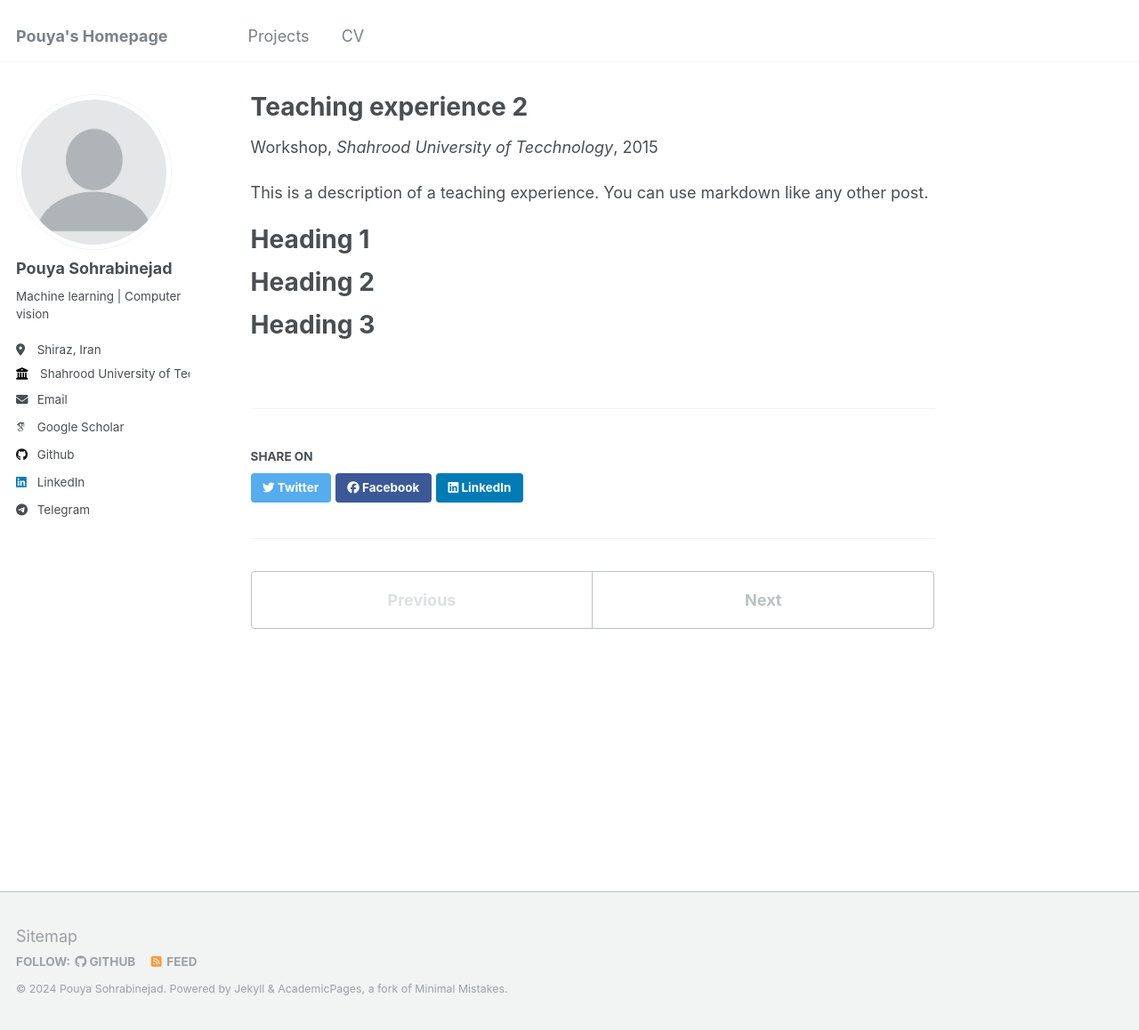
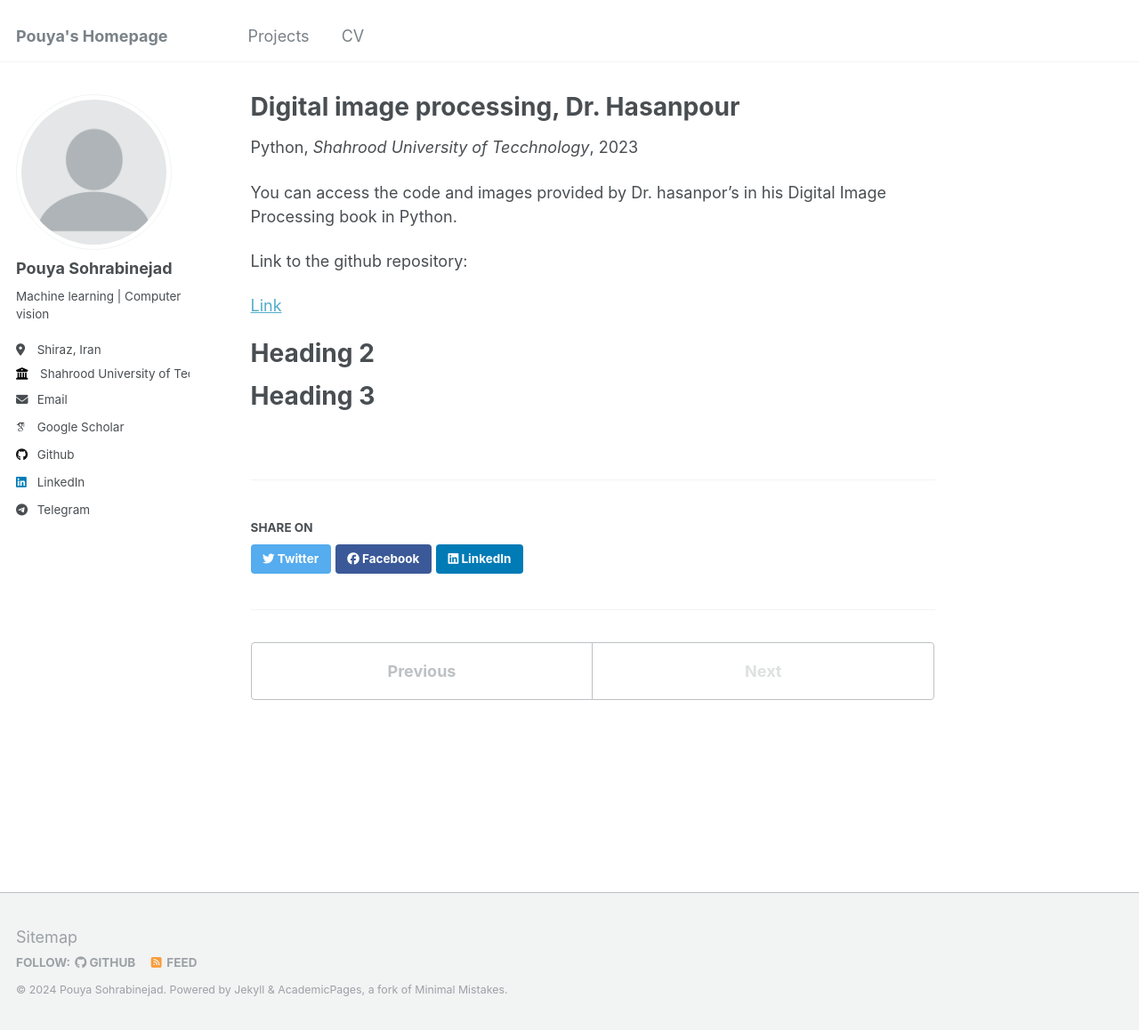
Before and after one commit to PouyaSonej/PouyaSonej.github.io, a Jekyll site: the page built from _teaching/project-2.md, in a window 1280 px wide and 1158 px high. Shown: the whole window at 89% size. Built offline with Jekyll 4.4.1, drawn with Linux system fonts in a browser that asks for light colours; some web fonts are replaced.

Commit message:
Update project-2.md

```diff
--- a/_teaching/project-2.md
+++ b/_teaching/project-2.md
@@ -1,17 +1,18 @@
 ---
-title: "Teaching experience 2"
+title: "Digital image processing, Dr. Hasanpour"
 collection: teaching
-type: "Workshop"
-permalink: /teaching/2015-spring-teaching-1
+type: "Python"
+permalink: /teaching/project-2
 venue: "Shahrood University of Tecchnology"
-date: 2015-01-01
-location: "City, Country"
+date: 2023-02-01
+location: "Shiraz, Iran"
 ---
 
-This is a description of a teaching experience. You can use markdown like any other post.
+You can access the code and images provided by Dr. hasanpor's in his Digital Image Processing book in Python.
 
-Heading 1
-======
+Link to the github repository:
+
+[Link](https://github.com/PouyaSonej/Python_ImageProcessing.git)
 
 Heading 2
 ======
```
